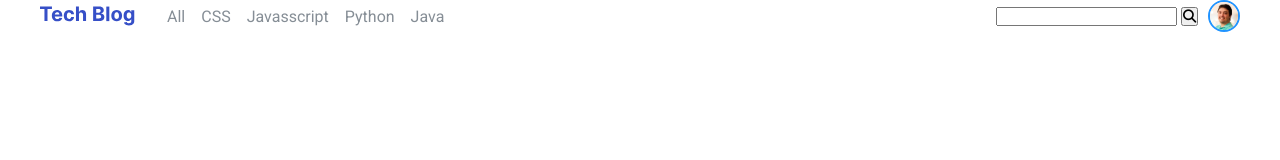
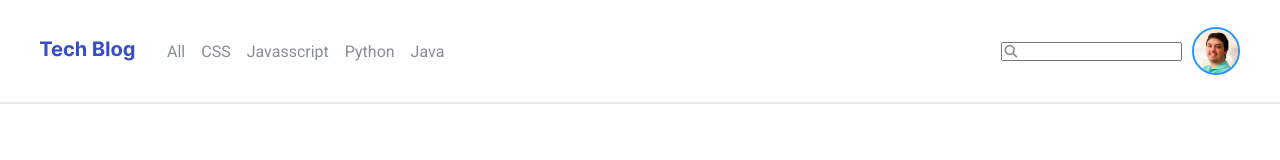
Before and after one commit to fpadula2/menu-reponsivo-m2, a plain HTML site: page index.html in a window 1280 px wide. Drawn offline with Linux system fonts and the light colour scheme.

Commit message:
menu completo

```diff
--- a/index.html
+++ b/index.html
@@ -24,9 +24,7 @@
             <div class="right__container">
                 <div class="search">
                     <input type="search" class="search__input">
-                    <button>
-                        <i class="fa-solid fa-magnifying-glass"></i>
-                    </button>
+                    <i class="fa-solid fa-magnifying-glass"></i>
                 </div>
                 <div class="profile">
                     <img src="./src/icons/foto1.ico" alt="" class="profile__photo">
--- a/src/styles/globalSettings.css
+++ b/src/styles/globalSettings.css
@@ -24,4 +24,5 @@
 
 body {
     font-family: var(--font-family);
+    background-color: var(--mode);
 }
--- a/src/styles/index.css
+++ b/src/styles/index.css
@@ -1,5 +1,13 @@
 @import url("./globalSettings.css");
 
+
+header {
+    padding-top: clamp(1.2rem, 0.943rem + 1.174vw, 1.7rem);
+    padding-bottom: clamp(1.2rem, 0.943rem + 1.174vw, 1.7rem);
+    border-bottom: 2px solid var(--grey-4);
+
+
+}
 
 .right__container {
     display: flex;
@@ -42,6 +50,11 @@ header a {
     font-weight: var(--font-weight1);
 }
 
+header a:hover {
+    color: var(--grey-1);
+
+}
+
 .profile {
     display: flex;
     align-items: center;
@@ -49,7 +62,7 @@ header a {
 }
 
 .profile img {
-    width: 2rem;
+    width: 3rem;
     border-radius: 50%;
     border: 2px solid rgb(32, 147, 255);
 }
@@ -66,3 +79,25 @@ h4 {
 .burger__div {
     display: none;
 }
+
+.search {
+    display: flex;
+    align-items: center;
+    position: relative;
+    margin-left: 5px;
+}
+
+
+.search input {
+    height: 100%;
+
+    /* display: flex; */
+}
+
+.fa-magnifying-glass {
+    left: 0.2rem;
+    font-size: 0.8rem;
+    position: absolute;
+    color: var(--grey-2);
+    top: 0.3rem;
+}
```
